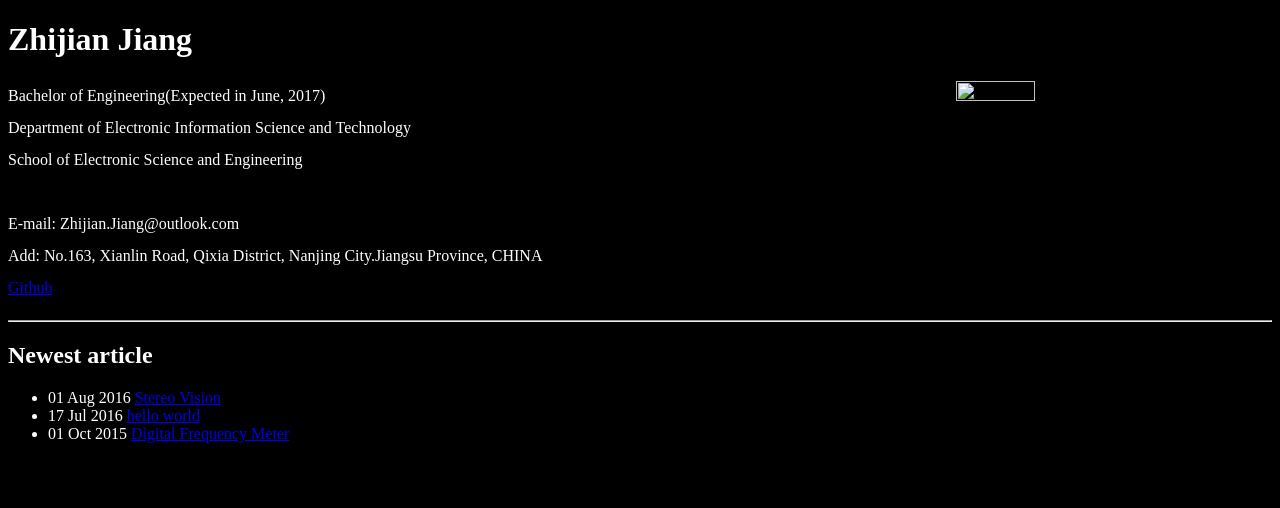
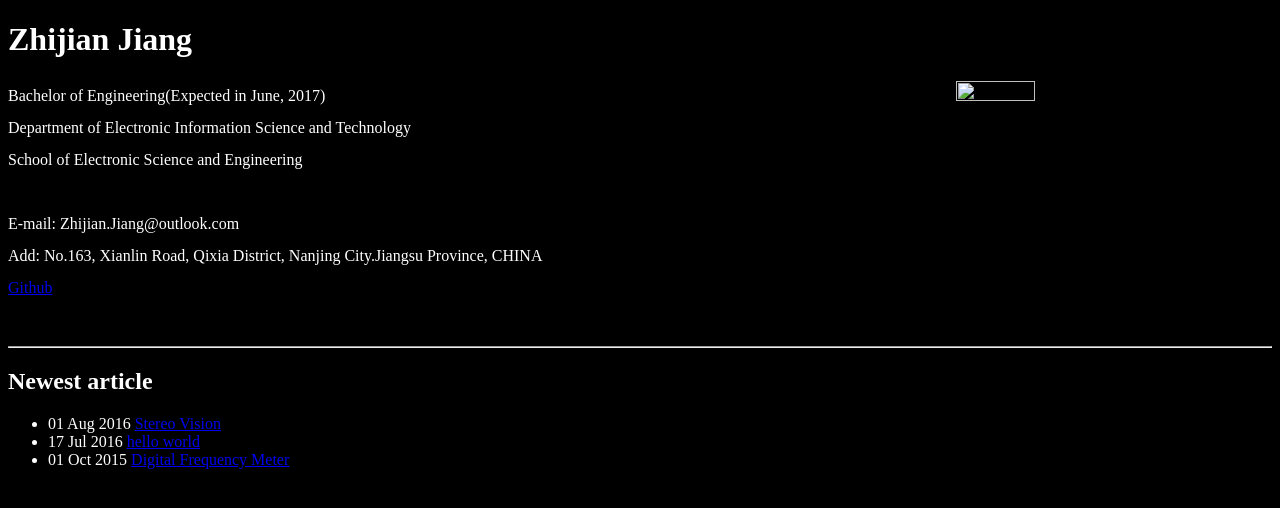
Before and after one commit to softwarelight/ZhijianJiang, a Jekyll site: the page built from index.html, in a window 1280 px wide. Shown: the top 508 px of the page. Built offline with Jekyll 4.4.1, drawn with Linux system fonts in a browser that asks for light colours.

Commit message:
2016-08-02_16:36:58

```diff
--- a/index.html
+++ b/index.html
@@ -31,7 +31,7 @@ title: Zhijian Jiang
             		<br><a href=https://github.com/ZhijianJiang>Github</a>
     		</p>
 	</div>
-    <hr />
+    <br><hr />
     <h2>Newest article</h2>
         <ul>
             {% for post in site.posts %}
```
